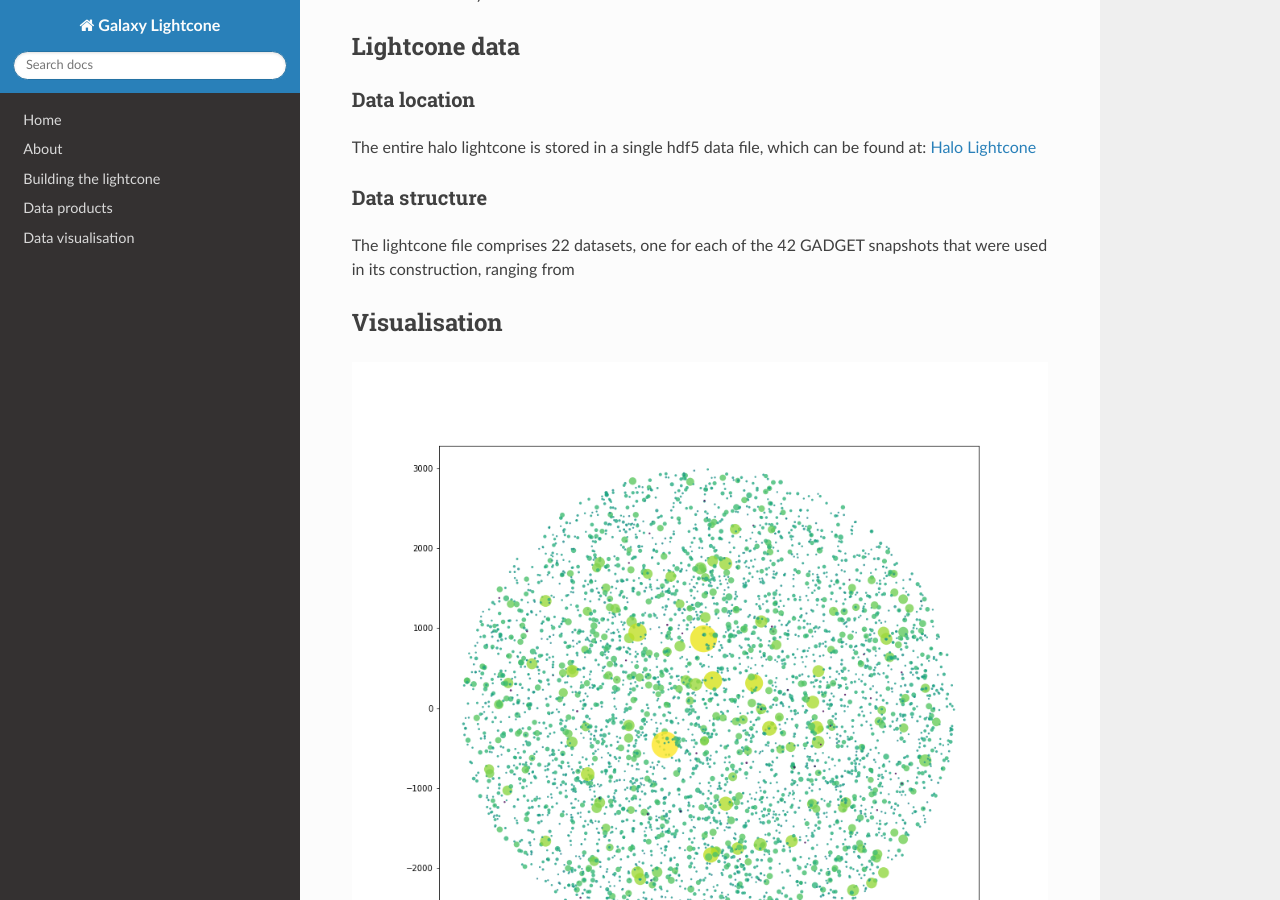
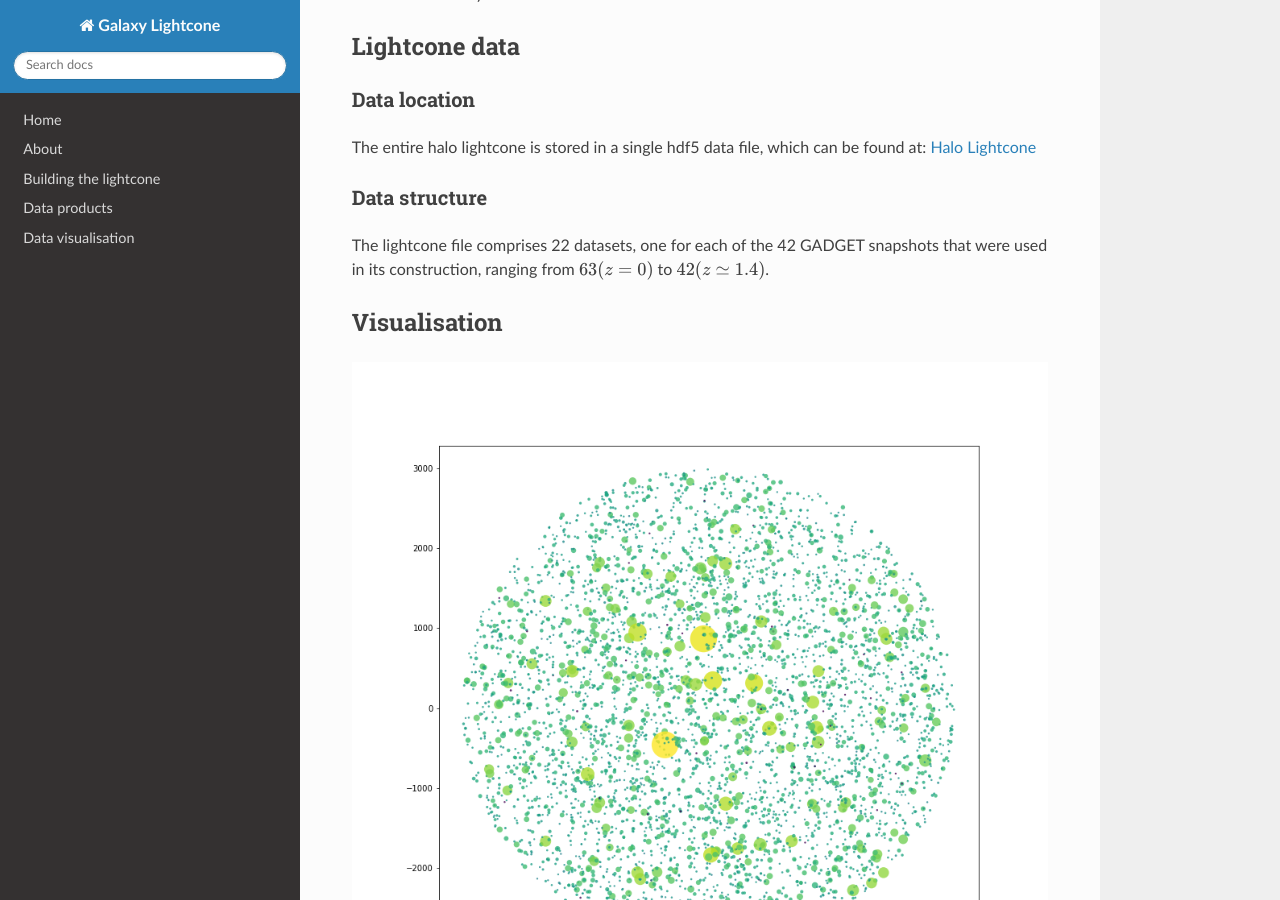
Before and after one commit to rajbooth/Lightcone, an MkDocs documentation site: the page built from docs/halo_lightcone.md, in a window 1280 px wide and 900 px high, scrolled down 434 px. Built offline with MkDocs 1.6.1, drawn with Linux system fonts in a browser that asks for light colours; nearby versions of some CDN libraries; formulas are drawn with MathJax 3.

Commit message:
docs/halo_lightcone.md updated from https://stackedit.io/

```diff
--- a/docs/halo_lightcone.md
+++ b/docs/halo_lightcone.md
@@ -15,11 +15,11 @@ The entire halo lightcone is stored in a single hdf5 data file, which can be fou
 [Halo Lightcone](Canonical%20Path%09/cosma6/data/dp004/dc-boot5/Lightcone/Halo_FullSky)
 
 ### Data structure
-The lightcone file comprises 22 datasets, one for each of the 42 GADGET snapshots that were used in its construction, ranging from
+The lightcone file comprises 22 datasets, one for each of the 42 GADGET snapshots that were used in its construction, ranging from $63 (z=0)$ to $42 (z\simeq 1.4)$.
 
 ## Visualisation
 ![enter image description here](https://raw.githubusercontent.com/rajbooth/Lightcone/master/images/Halo_lightcone.png)
 
 <!--stackedit_data:
-eyJoaXN0b3J5IjpbLTY0MjkxNjQwOCwxOTI4NjUzMjMyXX0=
+eyJoaXN0b3J5IjpbLTEwMDE5MjczNjUsMTkyODY1MzIzMl19
 -->
```
